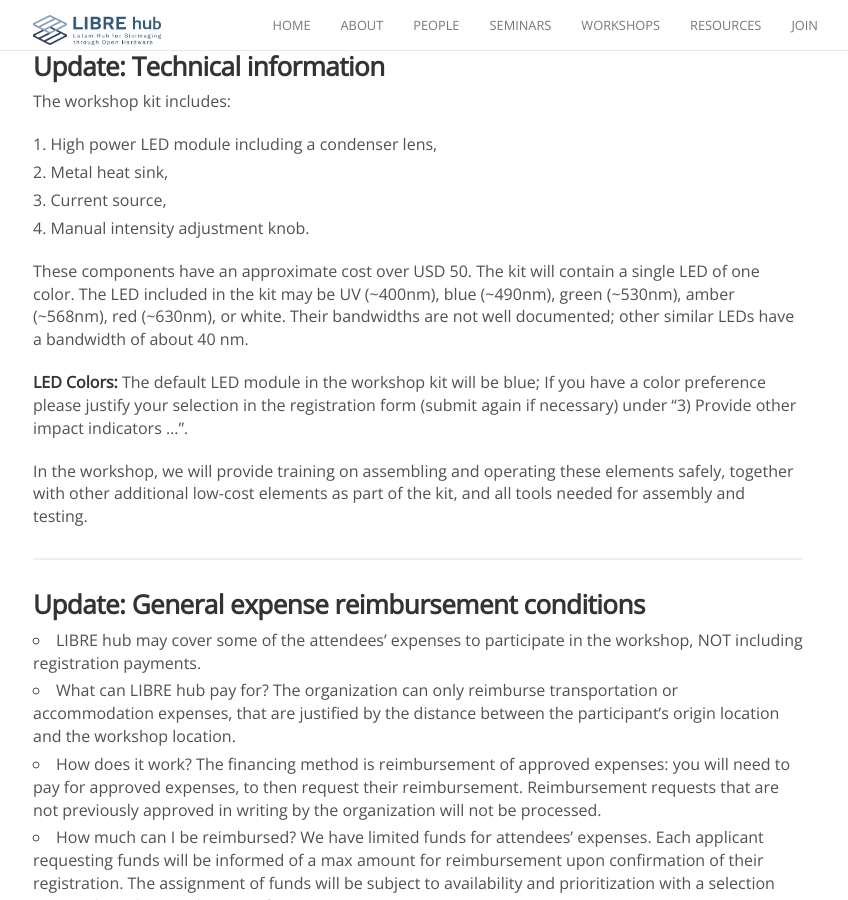
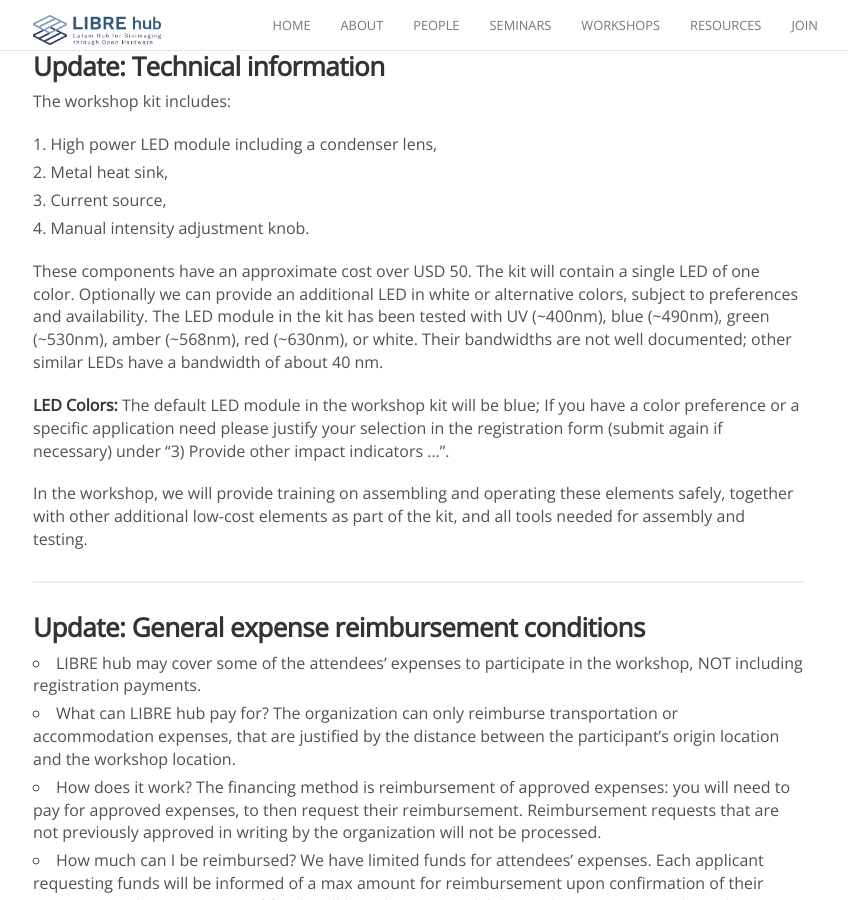
Before and after one commit to LIBREhub/LIBREhub.github.io, a Jekyll site: the page built from _posts/2024-06-12-led-illum-ws.md, in a window 1280 px wide and 900 px high, scrolled down 901 px. Shown: the whole window, without its empty margins (222-1070 px from the left). Built offline with Jekyll 4.4.1, drawn with Linux system fonts in a browser that asks for light colours; nearby versions of some CDN libraries.

Commit message:
Update 2024-06-12-led-illum-ws.md

```diff
--- a/_posts/2024-06-12-led-illum-ws.md
+++ b/_posts/2024-06-12-led-illum-ws.md
@@ -30,9 +30,9 @@ The workshop kit includes:
 1. Current source,
 1. Manual intensity adjustment knob.
 
-These components have an approximate cost over USD 50. The kit will contain a single LED of one color. The LED included in the kit may be UV (~400nm), blue (~490nm), green (~530nm), amber (~568nm), red (~630nm), or white. Their bandwidths are not well documented; other similar LEDs have a bandwidth of about 40 nm.
+These components have an approximate cost over USD 50. The kit will contain a single LED of one color. Optionally we can provide an additional LED in white or alternative colors, subject to preferences and availability. The LED module in the kit has been tested with UV (~400nm), blue (~490nm), green (~530nm), amber (~568nm), red (~630nm), or white. Their bandwidths are not well documented; other similar LEDs have a bandwidth of about 40 nm.
 
-**LED Colors:** The default LED module in the workshop kit will be blue; If you have a color preference please justify your selection in the registration form (submit again if necessary) under "3) Provide other impact indicators ...".
+**LED Colors:** The default LED module in the workshop kit will be blue; If you have a color preference or a specific application need please justify your selection in the registration form (submit again if necessary) under "3) Provide other impact indicators ...".
 
 In the workshop, we will provide training on assembling and operating these elements safely, together with other additional low-cost elements as part of the kit, and all tools needed for assembly and testing.
 
```
